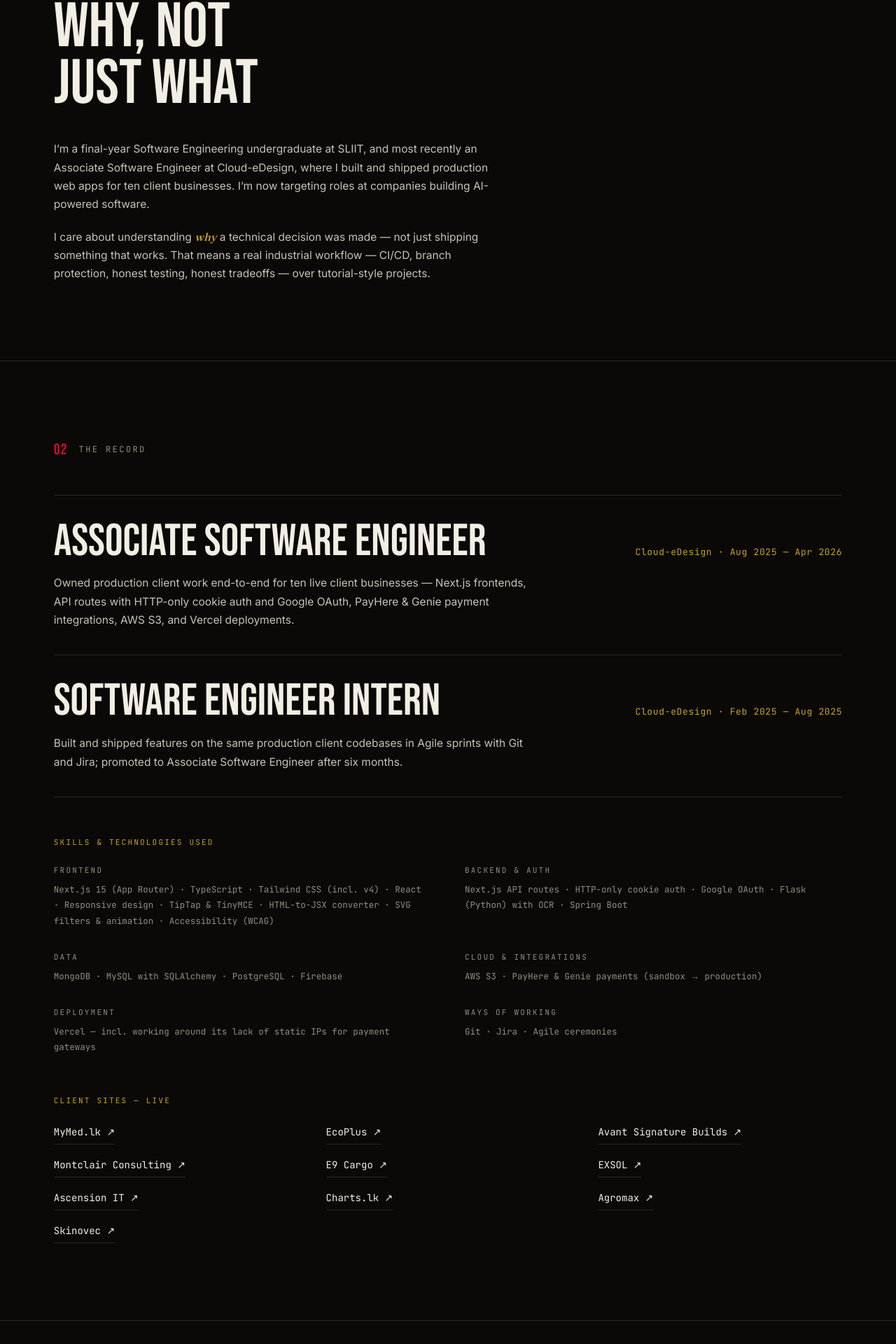
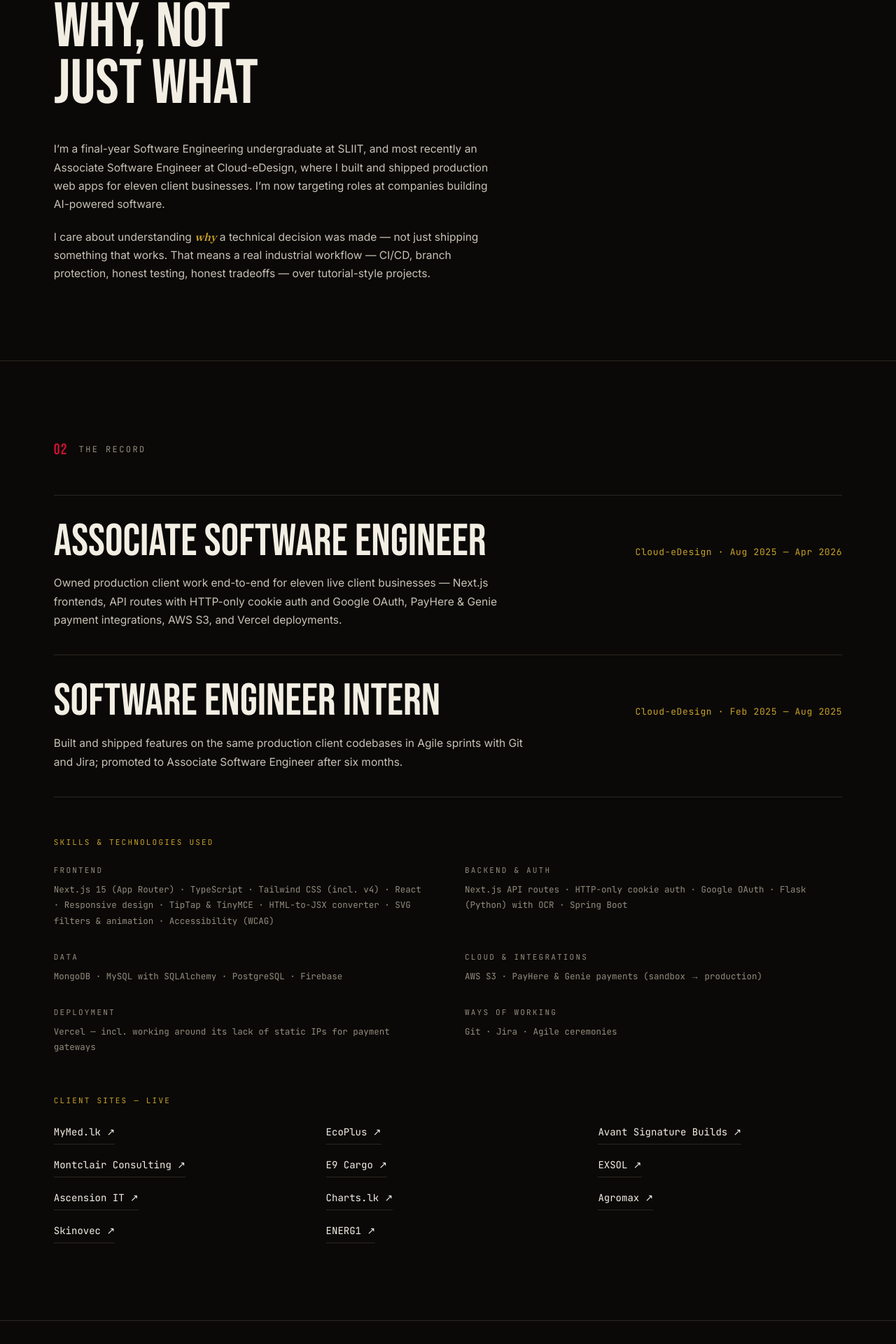
Before and after one commit to SachiniDIL/portfolio, a Next.js app: page / in a window 1280 px wide. Shown: the part 993-2913 px from the top of the page at 70% size. Built offline with nearby package versions, Linux system fonts and the light colour scheme.

Commit message:
Add ENERG1 to Cloud-eDesign client sites
Link https://www.energ1.lk/ in the client-sites grid and update the client count from ten to eleven in the About intro and the Associate Software Engineer role description.

```diff
--- a/components/About.tsx
+++ b/components/About.tsx
@@ -17,7 +17,7 @@
           <p>
             I&rsquo;m a final-year Software Engineering undergraduate at SLIIT, and most recently
             an Associate Software Engineer at Cloud-eDesign, where I built and shipped production
-            web apps for ten client businesses. I&rsquo;m now targeting roles at companies building
+            web apps for eleven client businesses. I&rsquo;m now targeting roles at companies building
             AI-powered software.
           </p>
           <p>
--- a/components/Experience.tsx
+++ b/components/Experience.tsx
@@ -5,7 +5,7 @@
   {
     title: "Associate Software Engineer",
     meta: "Cloud-eDesign · Aug 2025 — Apr 2026",
-    did: "Owned production client work end-to-end for ten live client businesses — Next.js frontends, API routes with HTTP-only cookie auth and Google OAuth, PayHere & Genie payment integrations, AWS S3, and Vercel deployments.",
+    did: "Owned production client work end-to-end for eleven live client businesses — Next.js frontends, API routes with HTTP-only cookie auth and Google OAuth, PayHere & Genie payment integrations, AWS S3, and Vercel deployments.",
   },
   {
     title: "Software Engineer Intern",
@@ -54,6 +54,7 @@
   { name: "Charts.lk", url: "https://charts.lk/" },
   { name: "Agromax", url: "https://agromax.lk/" },
   { name: "Skinovec", url: "https://skinovec.vercel.app/" },
+  { name: "ENERG1", url: "https://www.energ1.lk/" },
 ];
 
 export default function Experience() {
```
